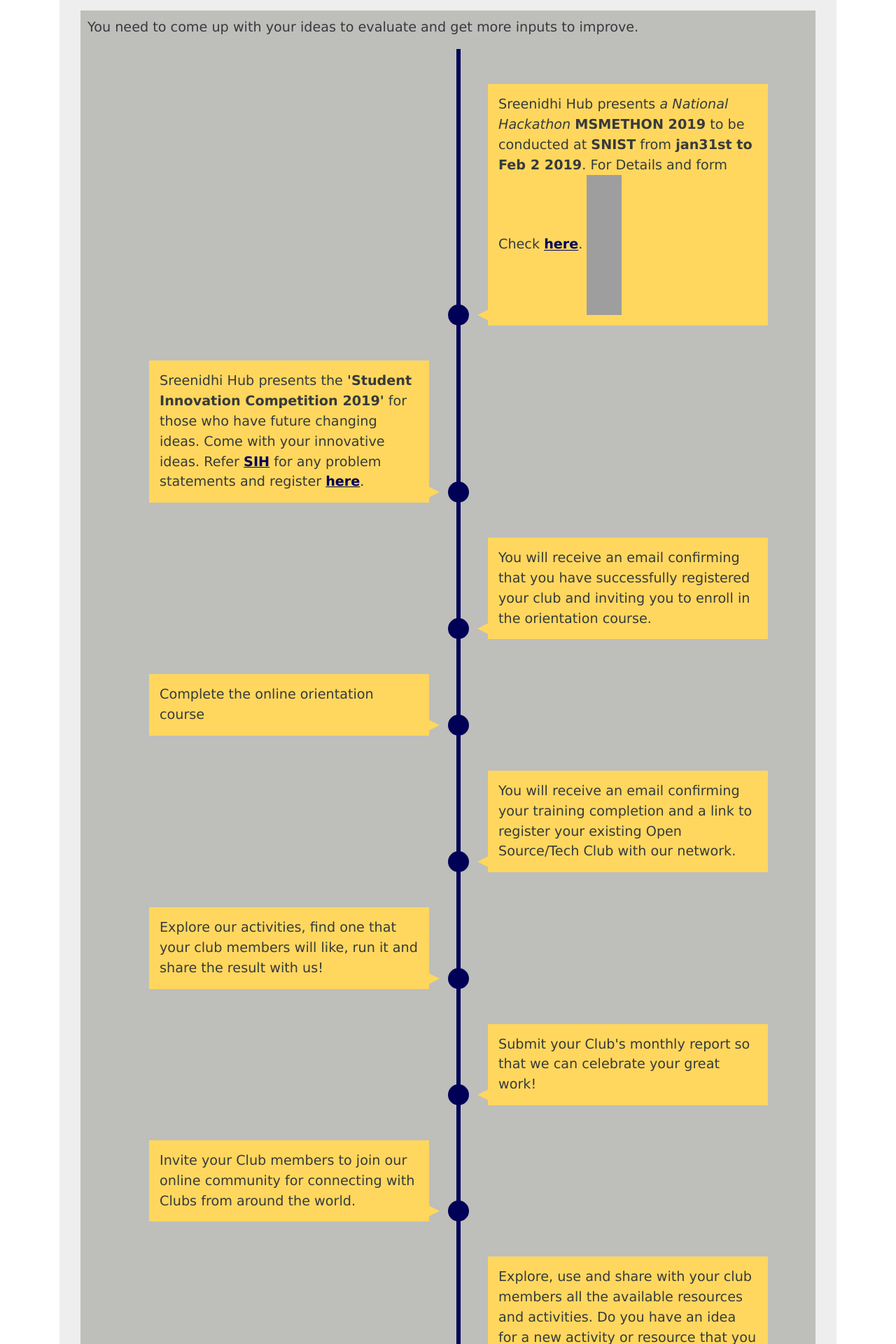
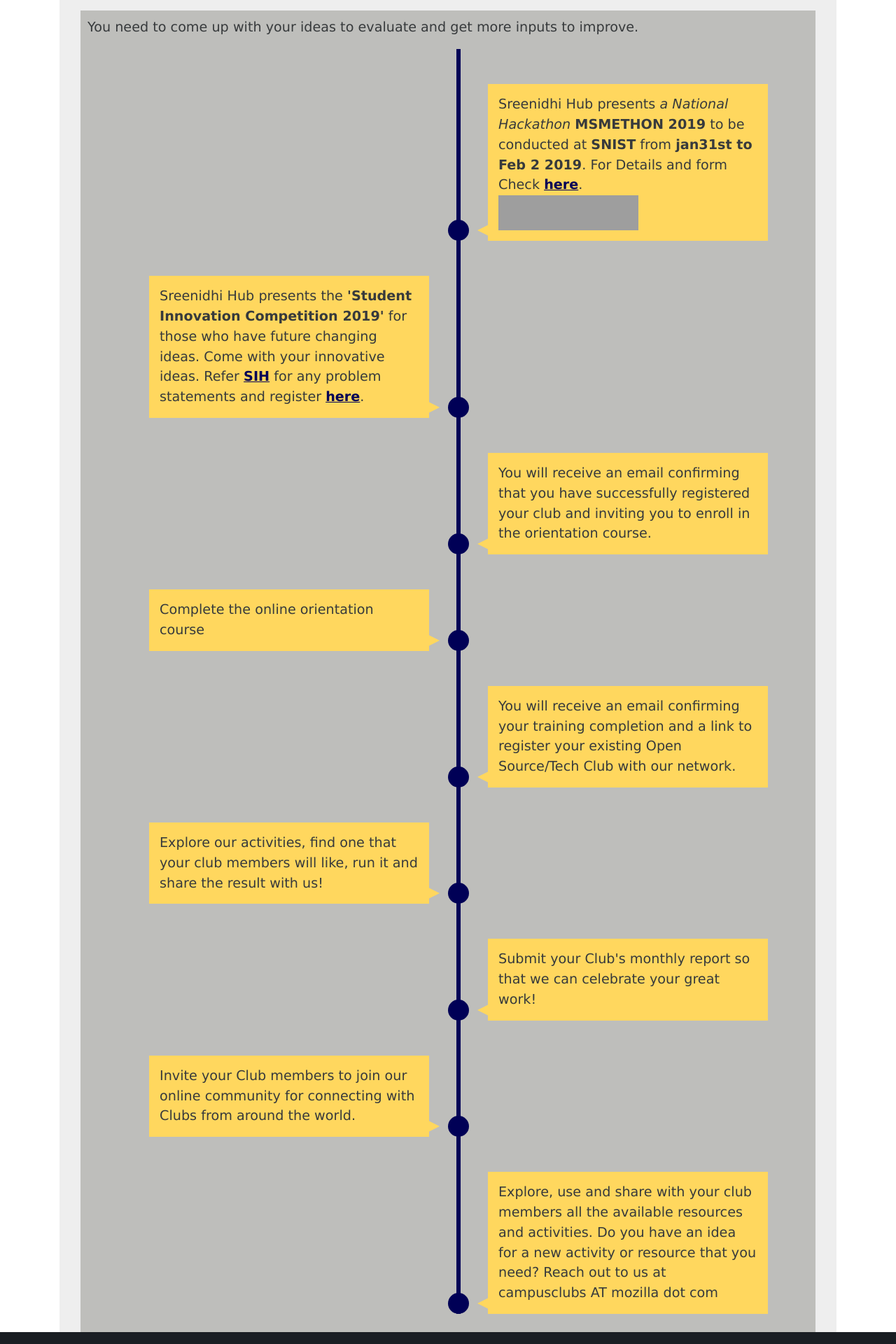
Before and after one commit to SNISTInnovationHub/snistinnovationhub.github.io, a Jekyll site: the page built from _pages/activities.html, in a window 1280 px wide. Shown: the part 813-2733 px from the top of the page at 70% size. Built offline with Jekyll 4.4.1, drawn with Linux system fonts in a browser that asks for light colours; nearby versions of some CDN libraries; some web fonts are replaced; grey boxes are pictures that could not be loaded.

Commit message:
Update activities.html

```diff
--- a/_pages/activities.html
+++ b/_pages/activities.html
@@ -30,8 +30,8 @@
     <ul>
       <li>
         <div>
-          Sreenidhi Hub presents <i>a National Hackathon</i> <b>MSMETHON 2019</b> to be conducted at <b>SNIST</b> from <b>jan31st to Feb 2 2019</b>. For Details and form Check <a href="https://msme-thon-2019.hackerearth.com/"> here</a>.
-          <img src="https://he-s3.s3.amazonaws.com/media/uploads/0ea1605.jpg" width="50px" height="200px">
+          Sreenidhi Hub presents <i>a National Hackathon</i> <b>MSMETHON 2019</b> to be conducted at <b>SNIST</b> from <b>jan31st to Feb 2 2019</b>. For Details and form Check <a href="https://msme-thon-2019.hackerearth.com/"> here</a>.<br>
+          <img src="https://he-s3.s3.amazonaws.com/media/uploads/0ea1605.jpg" width="200px" height="50px">
         </div>
       </li>
       <li>
```
